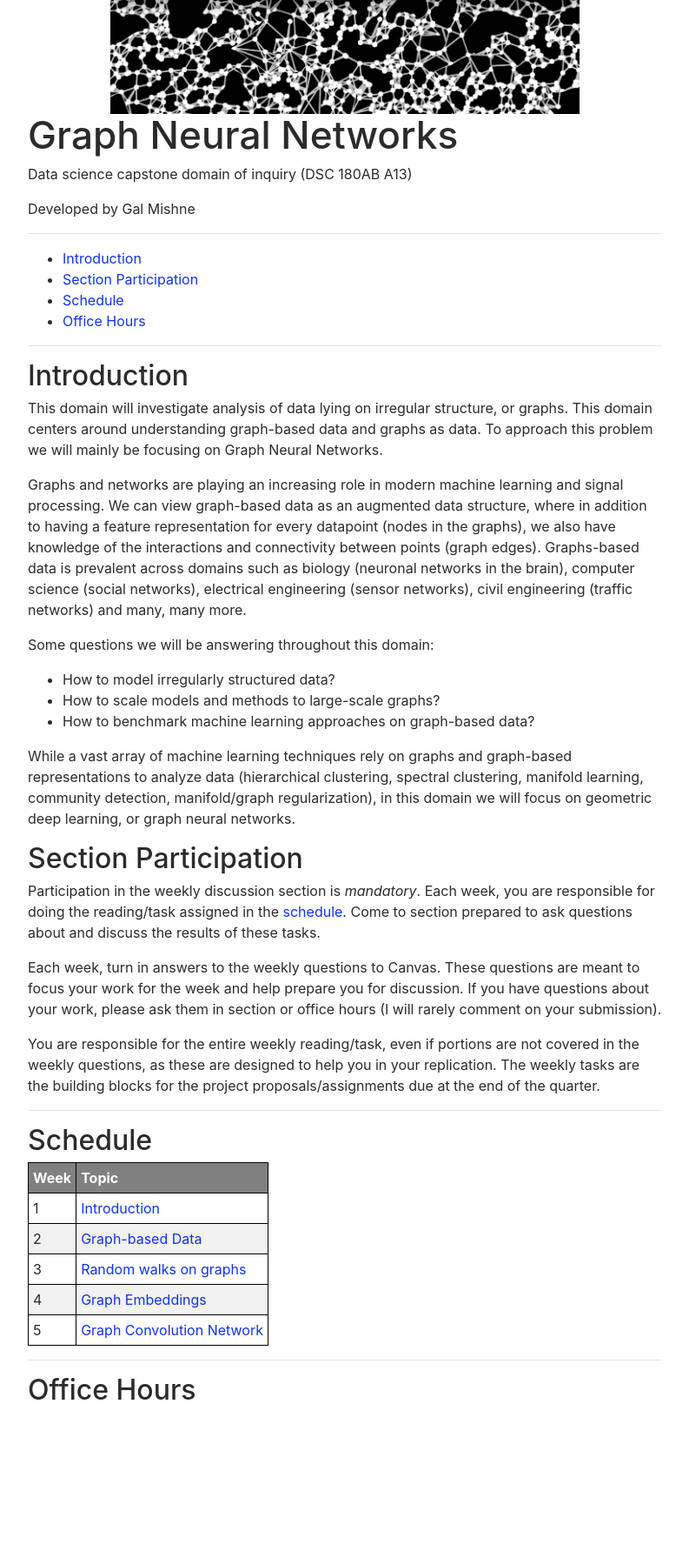
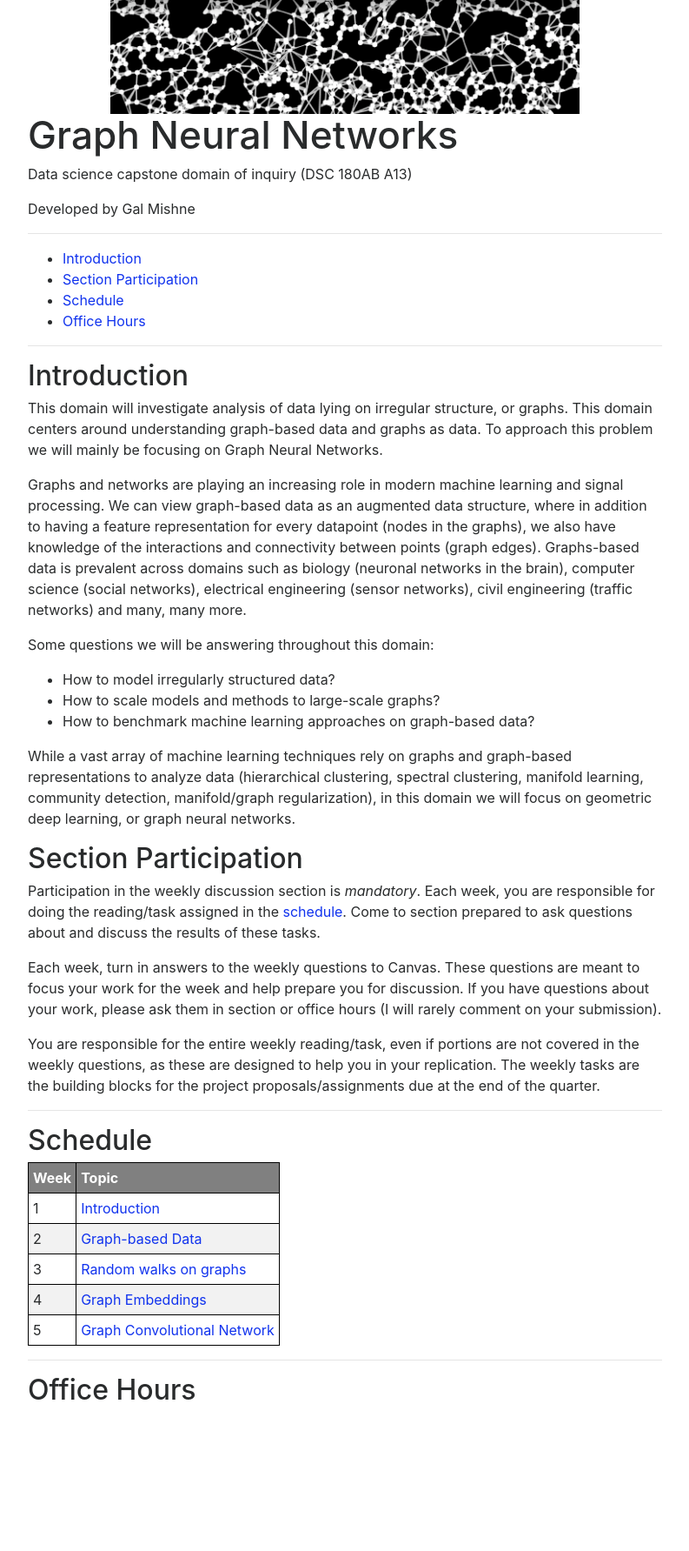
Before and after one commit to gmishne/capstone-graph-2022, a Jekyll site: the page built from index.md, in a window 1280 px wide. Shown: the whole page at 87% size, without its empty margins (243-1036 px from the left). Built offline with Jekyll 4.4.1, drawn with Linux system fonts in a browser that asks for light colours; nearby versions of some CDN libraries.

Commit message:
Update index.md

```diff
--- a/index.md
+++ b/index.md
@@ -56,7 +56,7 @@ end of the quarter.
 |2|[Graph-based Data]({{ "/weeks/02-Data" | absolute_url }})|
 |3|[Random walks on graphs]({{ "/weeks/03-Random-walks" | absolute_url }})|
 |4|[Graph Embeddings]({{ "/weeks/04-Graph-Methods-II" | absolute_url }})|
-|5|[Graph Convolution Network]({{ "/weeks/05-GCN" | absolute_url }})|
+|5|[Graph Convolutional Network]({{ "/weeks/05-GCN" | absolute_url }})|
 
 
 ---
```
